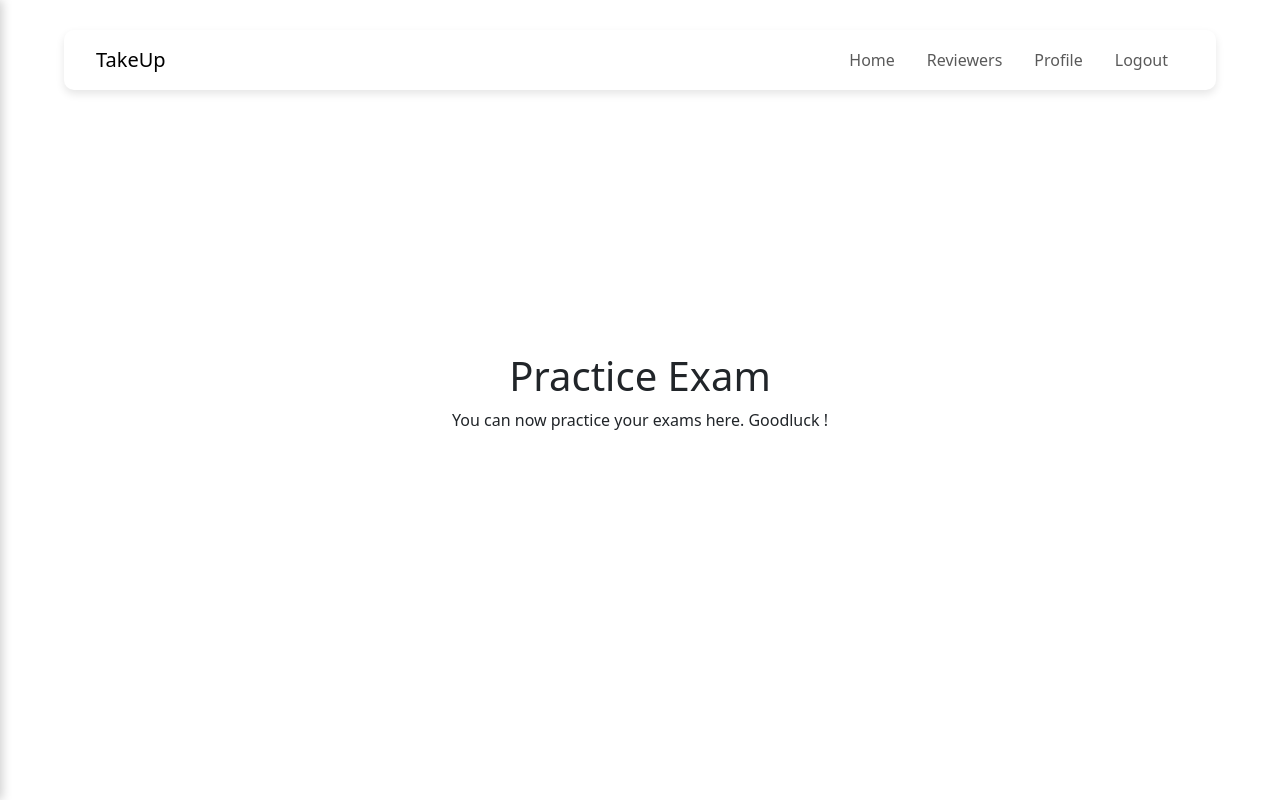
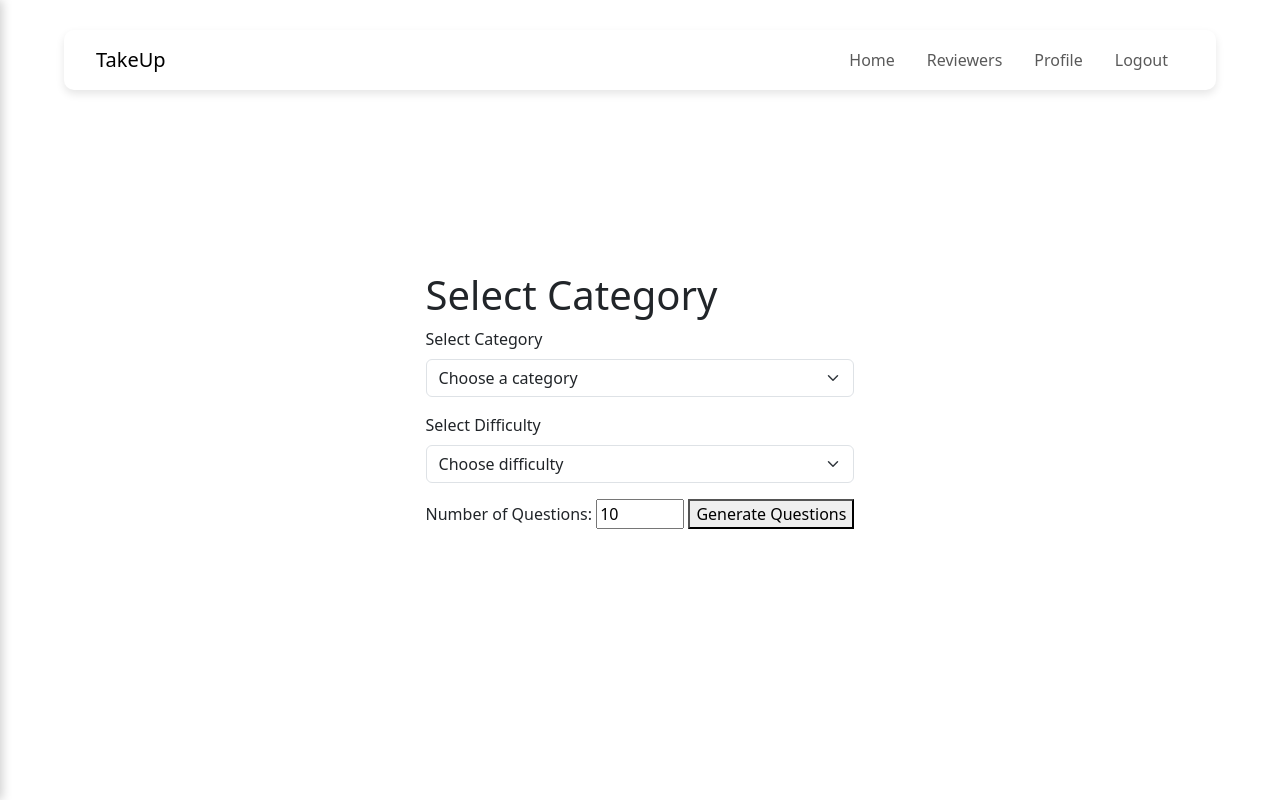
Before and after one commit to praanzzzz/msma-reviewer, a Django app: page /reviewer/ in a window 1280 px wide. Run offline with Django 5.2, Linux system fonts and the light colour scheme; the visitor is signed in with stand-in values (Sample User, id 1); data that the repository does not hold is empty; some libraries are stand-ins or nearby versions.

Commit message:
First commit - working on the models on generatedQuiz

```diff
--- a/appReviewer/admin.py
+++ b/appReviewer/admin.py
@@ -1,5 +1,5 @@
 from django.contrib import admin
-from .models import CustomUser, Category, Scenario, LevelOfDifficulty, Question
+from .models import CustomUser, Category, Scenario, LevelOfDifficulty, Question, GeneratedQuiz
 from django.contrib.auth.admin import UserAdmin
 
 
@@ -39,4 +39,5 @@ admin.site.register(Category)
 admin.site.register(Scenario)
 admin.site.register(LevelOfDifficulty)
 admin.site.register(Question)
+admin.site.register(GeneratedQuiz)
 admin.site.register(CustomUser, CustomUserAdmin)
--- a/appReviewer/models.py
+++ b/appReviewer/models.py
@@ -68,7 +68,7 @@ class Scenario(models.Model):
     image = models.ImageField(upload_to='scenario_images/', null=True, blank=True)
 
     def __str__(self):
-        return f"Scenario for {self.category.name}"
+        return f"{self.scene}"
 
 
 
@@ -99,3 +99,15 @@ class Question(models.Model):
 
     def __str__(self):
         return self.question_text
+
+
+
+class GeneratedQuiz(models.Model):
+    user = models.ForeignKey(CustomUser, on_delete=models.CASCADE)
+    category = models.ForeignKey(Category, on_delete=models.CASCADE)
+    questions = models.ManyToManyField(Question)  # Many-to-Many with Question
+    numItems = models.IntegerField()
+    created_at = models.DateTimeField(auto_now_add=True)
+
+    def __str__(self):
+        return f"Quiz by {self.user.email} on {self.category.name}"
--- a/appReviewer/templates/appReviewer/reviewer.html
+++ b/appReviewer/templates/appReviewer/reviewer.html
@@ -1,15 +1,44 @@
 {% extends 'base.html' %}
 {% load static %}
+{% block content %}
+<div class="container d-flex justify-content-center align-items-center vh-100">
+    <div>
+        <h1>Select Category</h1>
 
-{% block content %}
+        <form
+            id ="selcatform"
+            hx-post="{% url 'generate_questions' %}"
+            hx-target="#selcatform"
+            hx-swap="afterHTML"
+        >
+            {% csrf_token %}
+            <div class="mb-3">
+                <label for="categorySelect" class="form-label">Select Category</label>
+                <select id="categorySelect" name="category" class="form-select" required>
+                    <option value="" disabled selected>Choose a category</option>
+                    {% for category in categories %}
+                        <option value="{{ category.name }}">{{ category.name }}</option>
+                    {% endfor %}
+                </select>
+            </div>
 
-<div class="container d-flex justify-content-center align-items-center vh-100 text-center">
-    <div>
-        <h1>Practice Exam</h1>
-        <p>You can now practice your exams here. Goodluck !</p>
+            <div class="mb-3">
+                <label for="difficultySelect" class="form-label">Select Difficulty</label>
+                <select id="difficultySelect" name="difficulty" class="form-select" required>
+                    <option value="" disabled selected>Choose difficulty</option>
+                    {% for difficulty in difficulties %}
+                        <option value="{{ difficulty.name }}">{{ difficulty.name }}</option>
+                    {% endfor %}
+                </select>
+            </div>
 
+            <label for="questionCount">Number of Questions:</label>
+            <input type="number" id="questionCount" name="question_count" min="1" max="50" value="10" required>
+
+            <button type="submit">Generate Questions</button>
+        </form>
     </div>
 </div>
-
+<div id="questionContainer"></div>
 
 {% endblock %}
--- a/appReviewer/urls.py
+++ b/appReviewer/urls.py
@@ -1,8 +1,8 @@
 from django.urls import path
-from django.contrib import admin
 from appReviewer import views
 from django.conf import settings
 from django.conf.urls.static import static
+
 
 
 urlpatterns = [
@@ -12,8 +12,9 @@ urlpatterns = [
     path('my_logout/', views.my_logout, name='my_logout'),
     path('my_register/', views.my_register, name='my_register'),
     path('verify-email/<str:token>/', views.verify_email, name='verify_email'),
+    path('profile/', views.profile, name='profile'),
     path('reviewer/', views.reviewer, name='reviewer'),
-    path('profile/', views.profile, name='profile'),
+    path('generate_questions/', views.generate_questions, name='generate_questions'),
 ]
 
 # it enables django to fetch static files during developmemt phase.
--- a/appReviewer/views.py
+++ b/appReviewer/views.py
@@ -3,8 +3,11 @@ from django.shortcuts import render, redirect
 from .utils import send_verification_email
 from django.contrib import messages
 from .forms import RegisterForm, LoginForm
-from .models import CustomUser
+from .models import CustomUser, Category, Scenario, LevelOfDifficulty, Question, GeneratedQuiz
 from django.core.signing import Signer, BadSignature, SignatureExpired
+import random
+from django.http import HttpResponseBadRequest  # For returning a 400 Bad Request response
+from django.shortcuts import get_object_or_404  # For fetching an object or returning a 404 response if not found
 from django.contrib.auth import authenticate, login, logout
 signer = Signer()
 
@@ -83,10 +86,31 @@ def my_logout(request):
         return redirect("my_login")
 
 
+@login_required
+def reviewer(request):
+    categories = Category.objects.all()
+    difficulties = LevelOfDifficulty.objects.all()
+    context = {"categories": categories, "difficulties": difficulties}
+    return render(request, "appReviewer/reviewer.html", context)
+
 
 @login_required
-def reviewer(request):
-    return render(request, "appReviewer/reviewer.html")
+def generate_questions(request):
+    if request.method == "POST" and request.headers.get("HX-Request"):
+        category_name = request.POST.get("category")
+        question_count = int(request.POST.get("question_count"))
+        difficulty_name = request.POST.get("difficulty")
+
+        category = get_object_or_404(Category, name=category_name)
+        difficulty = get_object_or_404(LevelOfDifficulty, name__iexact=difficulty_name)
+
+        questions = list(Question.objects.filter(category=category, level_of_difficulty=difficulty).order_by("?")[:question_count])
+        random.shuffle(questions)
+        generated_quiz = GeneratedQuiz.objects.create(user=request.user, category=category)
+        generated_quiz.questions.set(questions)
+        return render(request, "partials/generated_questions.html", {"questions": questions})
+    return HttpResponseBadRequest("Invalid request")
+
 
 
 @login_required
--- a/projectReviewer/settings.py
+++ b/projectReviewer/settings.py
@@ -30,7 +30,7 @@ SECRET_KEY = config('SECRET_KEY')
 DEBUG = True
 
 ALLOWED_HOSTS = []
-
+# ALLOWED_HOSTS = ['127.0.0.1', 'localhost']
 
 # Application definition
 
--- a/templates/auth_base.html
+++ b/templates/auth_base.html
@@ -8,6 +8,7 @@
   <meta charset="UTF-8">
   <meta name="viewport" content="width=device-width, initial-scale=1.0">
   <link rel="stylesheet" href="/static/css/bootstrap.min.css">
+
   <style>
     .toast {
       position: fixed;
@@ -94,6 +95,7 @@
   </main>
 
 
+
   <script>
     // function to show toasts for server side validation
     document.addEventListener("DOMContentLoaded", function () {
--- a/templates/base.html
+++ b/templates/base.html
@@ -8,6 +8,9 @@
   <meta charset="UTF-8">
   <meta name="viewport" content="width=device-width, initial-scale=1.0">
   <link rel="stylesheet" href="/static/css/bootstrap.min.css">
+
+
+  <script src="https://unpkg.com/htmx.org@2.0.4/dist/htmx.js" integrity="sha384-oeUn82QNXPuVkGCkcrInrS1twIxKhkZiFfr2TdiuObZ3n3yIeMiqcRzkIcguaof1" crossorigin="anonymous"></script>
   <style>
     .toast {
       position: fixed;
@@ -95,6 +98,7 @@
   </main>
 
 
+
   <script>
     // function to show toasts for server side validation
     document.addEventListener("DOMContentLoaded", function () {
```
Also changed, not shown: appReviewer/templates/partials/generated_questions.html (added, +8 -0 lines), appReviewer/migrations/0001_initial.py, appReviewer/migrations/0002_generatedquiz_numitems.py (added).
